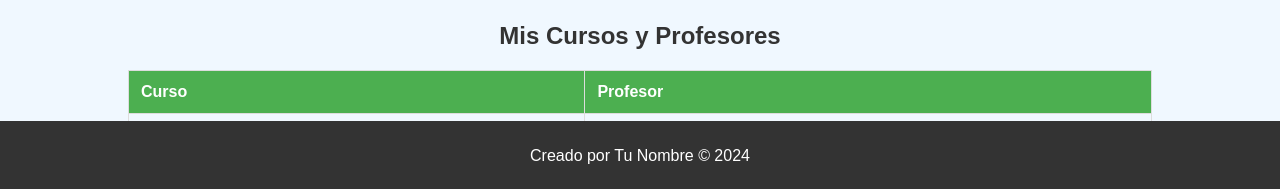
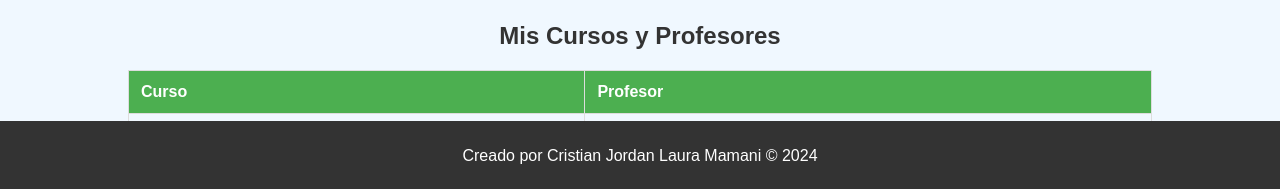
Before and after one commit to Cristianlaura204/Cristianlaura204.github.io, a plain HTML site: page index.html in a window 1280 px wide. Shown: the part 609-798 px from the top of the page. Drawn offline with Linux system fonts and the light colour scheme.

Commit message:
Update index.html

```diff
--- a/index.html
+++ b/index.html
@@ -168,7 +168,7 @@
     </ul>
 
     <footer>
-        <p>Creado por Tu Nombre © 2024</p>
+        <p>Creado por Cristian Jordan Laura Mamani © 2024</p>
     </footer>
 </body>
 </html>
```
